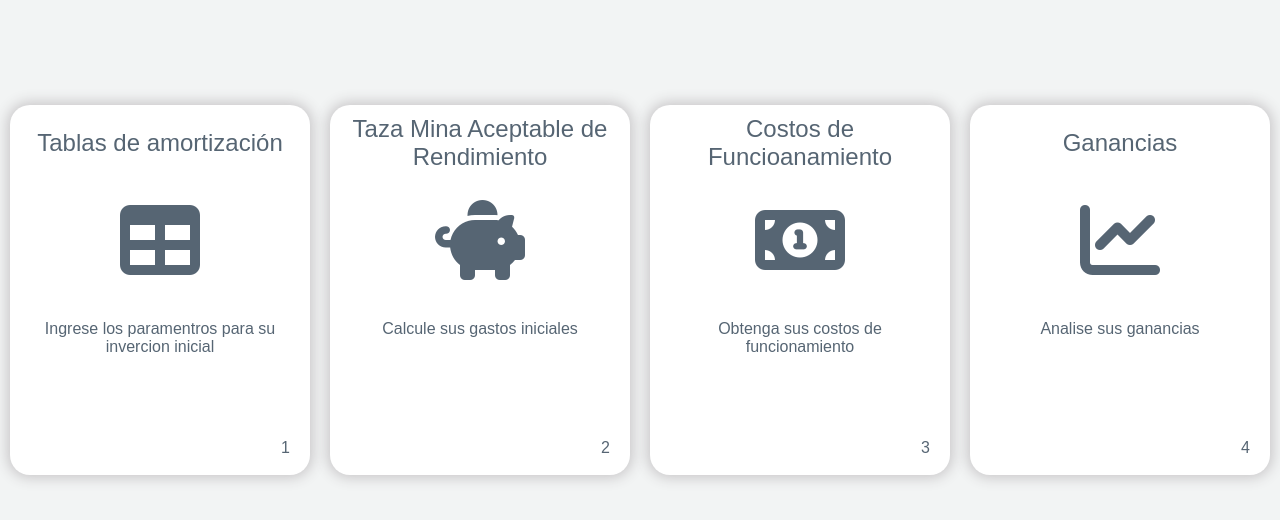
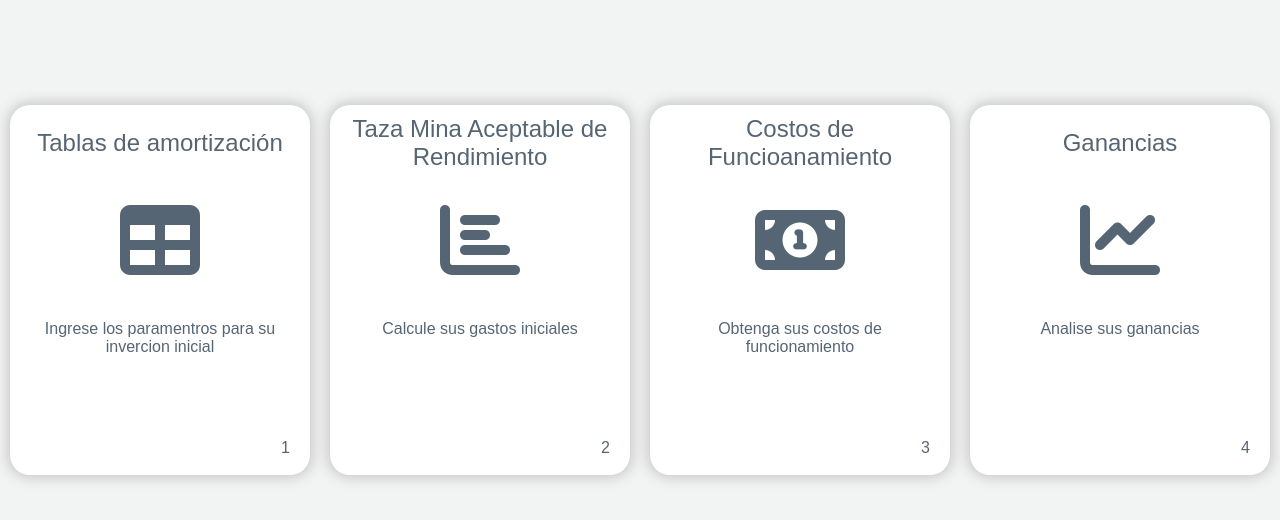
Before and after one commit to ericBelloo/pageyou, a Django app: page / in a window 1280 px wide. Shown: the part 190-710 px from the top of the page. Run offline with Django 3.2, Linux system fonts and the light colour scheme; some libraries are stand-ins or nearby versions.

Commit message:
cambio de icono

```diff
--- a/templates/home.html
+++ b/templates/home.html
@@ -33,7 +33,7 @@
             <span>Taza Mina Aceptable de Rendimiento</span>
         </div>
         <div class="wrap-body">
-            <i class="fas fa-piggy-bank"></i>
+            <i class="fas fa-chart-bar"></i>
             <span>
                 Calcule sus gastos iniciales
             </span>
```
